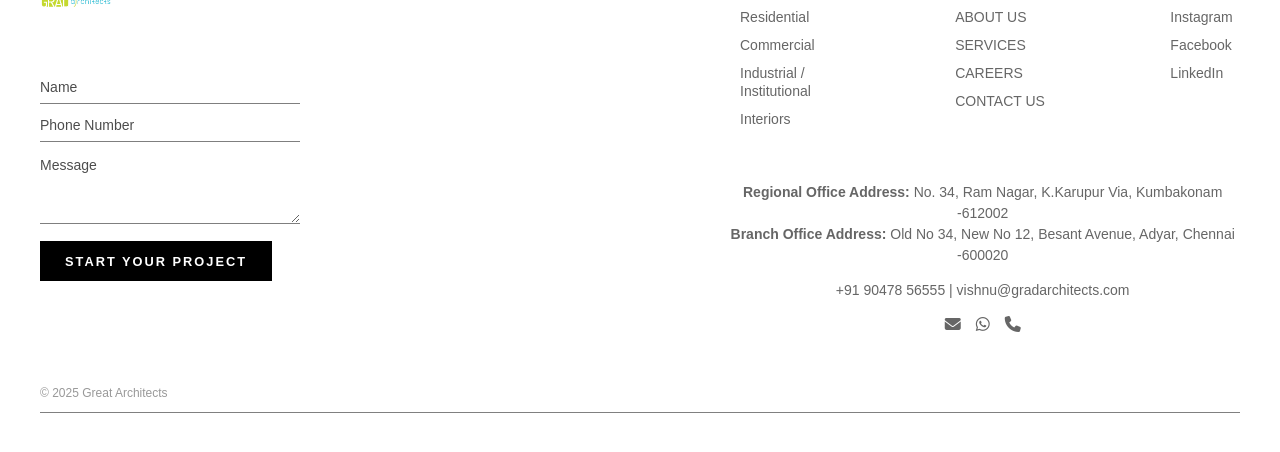
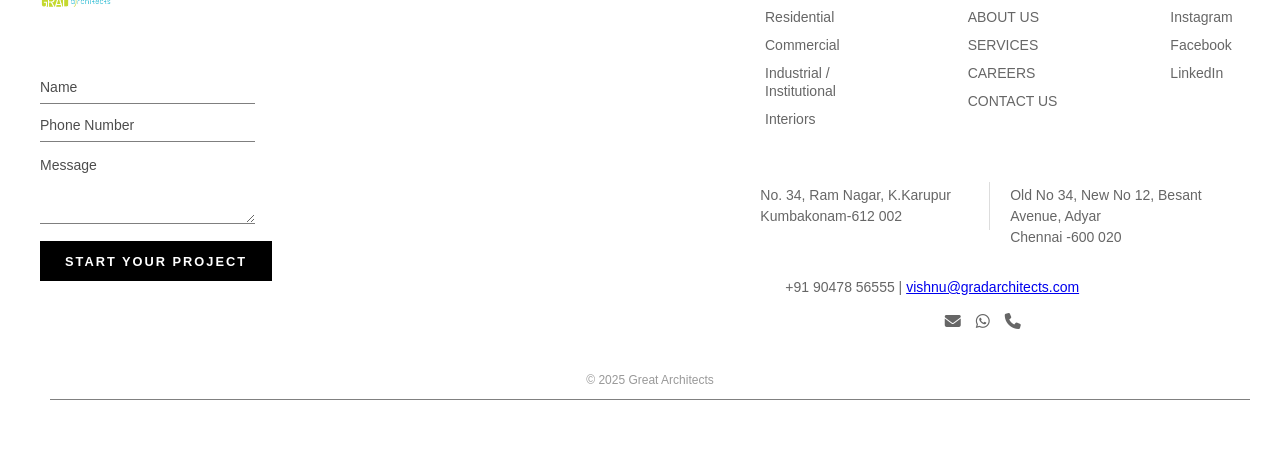
Before and after one commit to saran1593/grada, a plain HTML site: page components/footer1.html in a window 1280 px wide. Drawn offline with Linux system fonts and the light colour scheme.

Commit message:
Address layout fix

```diff
--- a/components/footer1.html
+++ b/components/footer1.html
@@ -67,8 +67,7 @@
         .footer-contact-right {
 
             margin-top: 100px;
-            text-align: center;
-            /* Center align contact info */
+            text-align: left;
             margin-left: -445px;
 
         }
@@ -80,18 +79,39 @@
             margin-top: 3px;
         }
 
+        .address-container {
+            display: grid;
+            grid-template-columns: 1fr 1fr;
+            gap: 20px;
+            margin-bottom: 15px;
+            margin-left: 35px;
+        }
+
+        .address-box {
+            padding: 0;
+            height: 60%;
+        }
+        .address-box:first-child {
+            padding-right: 20px;
+            border-right: 1px solid #ddd;
+        }
+
+        .contact-details {
+            margin-top: 15px;
+        }
+
         .footer-contact-social {
             display: flex;
             gap: 15px;
             margin-top: 15px;
             justify-content: center;
-            /* Center align social icons */
         }
 
         .footer-contact-social a {
             color: #666;
             font-size: 16px;
             transition: color 0.3s;
+            text-decoration: none;
         }
 
         .footer-contact-social a:hover {
@@ -220,7 +240,10 @@
             border-bottom: 1px solid grey;
             font-size: 12px;
             color: #999;
-            margin-top: 0px;
+            width: 100%;
+            margin-left: 10px;
+            display: flex;
+            justify-content: center;
         }
 
         /* Horizontal divider and contact info section */
@@ -276,6 +299,13 @@
             }
         }
 
+        @media (max-width: 768px) {
+            .address-container {
+                grid-template-columns: 1fr;
+                gap: 15px;
+            }
+        }
+
         @media (max-width: 576px) {
             .footer-main {
                 grid-template-columns: 1fr;
@@ -320,7 +350,7 @@
             <div class="footer-content">
                 <div class="footer-main">
                     <!-- Left column - GET IN TOUCH Section -->
-                    <div class="footer-left" style="margin-right: 50px;">
+                    <div class="footer-left" style="padding-right: 90px; margin-right: 50px; ">
                         <div class="footer-logo">
                             <img src="/images/logo.png" alt="Great Architects Logo">
                         </div>
@@ -342,7 +372,7 @@
                     </div>
 
                     <!-- Right column - Grouped sections -->
-                    <div class="footer-right" style="margin-left: 70px; margin-bottom: 30px;">
+                    <div class="footer-right" style="margin-left: 95px; margin-bottom: 30px;">
                         <!-- PROJECTS Section -->
                         <div class="footer-section">
                             <h3>PROJECTS</h3>
@@ -378,22 +408,31 @@
                                         target="_blank">LinkedIn</a></li>
                             </ul>
 
-                            <!-- Contact info on right side -->
-                            <div class="footer-contact-right" style="margin-top: 100px;">
-                                <p><b>Regional Office Address:</b> No. 34, Ram Nagar, K.Karupur Via, Kumbakonam
-                                    -612002<br />
-                                    <b>Branch Office Address:</b>
-                                    Old No 34, New No 12, Besant Avenue, Adyar, Chennai -600020
-                                </p>
-                                <p>+91 90478 56555 | vishnu@gradarchitects.com</p>
+                            <div class="footer-contact-right">
+                                <!-- Addresses in a grid -->
+                                <div class="address-container">
+                                    <div class="address-box">
+                                        <p>No. 34, Ram Nagar, K.Karupur<br />
+                                            Kumbakonam-612 002</p>
+                                    </div>
+                                    <div class="address-box">
+                                        <p>Old No 34, New No 12, Besant Avenue, Adyar<br />
+                                            Chennai -600 020</p>
+                                    </div>
+                                </div>
+
+                                <!-- Contact details below addresses -->
+                                <div class="contact-details">
+                                    <p style="margin-left: 60px;">+91 90478 56555 | <a href="mailto:vishnu@gradarchitects.com" title="Email">vishnu@gradarchitects.com</a></p>
+
                                     <div class="footer-contact-social">
-                                    <a href="mailto:vishnu@gradarchitects.com">
+                                        <a href="mailto:vishnu@gradarchitects.com" title="Email">
                                             <i class="fas fa-envelope"></i>
                                         </a>
-                                    <a href="https://wa.me/919047856555" target="_blank">
+                                        <a href="https://wa.me/919047856555" target="_blank" title="WhatsApp">
                                             <i class="fab fa-whatsapp"></i>
                                         </a>
-                                    <a href="tel:+919047856555">
+                                        <a href="tel:+919047856555" title="Phone">
                                             <i class="fas fa-phone"></i>
                                         </a>
                                     </div>
@@ -402,12 +441,15 @@
                         </div>
                     </div>
 
+                </div>
 
-
+            </div>
             <div class="copyright">
                 <p>© 2025 Great Architects</p>
             </div>
         </div>
+
+
     </footer>
 
     <!-- Font Awesome for icons -->
--- a/css/components/contact.css
+++ b/css/components/contact.css
@@ -85,7 +85,7 @@
 
     position: relative;
     text-align: center;
-    margin-left: -20px!important;
+    margin-left: -20px !important;
     margin-right: 80px;
 
 }
@@ -93,9 +93,10 @@
 /* Social Icons */
 .grad-contact-social {
     margin-top: 3rem;
-    width: 90%;
+    width: 100%;
     display: flex;
     flex-direction: column;
+    justify-content: start;
 
 
 }
@@ -144,8 +145,38 @@
 
 .contact-info p {
     margin-bottom: 0.5rem;
-    display: block;
-    width: 100%;
+}
+
+.address-container {
+    display: grid;
+    grid-template-columns: 1fr 1fr;
+    gap: 25px;
+    margin-bottom: 15px;
+    text-align: left;
+}
+
+.address-box {
+    padding: 0;
+}
+
+.address-box:first-child {
+    padding-right: 35px;
+    height: 90%;
+    border-right: 1px solid rgba(0, 0, 0, 0.2);
+}
+
+.address-box p {
+    margin: 0;
+    line-height: 1.6;
+}
+
+.contact-details {
+    text-align: center;
+    margin-top: 10px;
+}
+
+.contact-details p {
+    margin: 0;
 }
 
 /* ========== RESPONSIVE DESIGN ========== */
@@ -209,6 +240,19 @@
     .grad-contact-social {
         margin-top: 2.5rem;
     }
+
+    .address-container {
+        grid-template-columns: 1fr;
+        gap: 15px;
+    }
+
+    .address-box:first-child {
+        padding-right: 0;
+        border-right: none;
+        padding-bottom: 15px;
+        border-bottom: 1px solid rgba(0, 0, 0, 0.2);
+    }
+
 
     .social-icons {
         gap: 0.8rem;
```
Also changed, not shown: components/contact.html (+23 -9 lines), components/footer.html (+57 -17 lines). Lines whose indentation alone changed are shown as unchanged.
